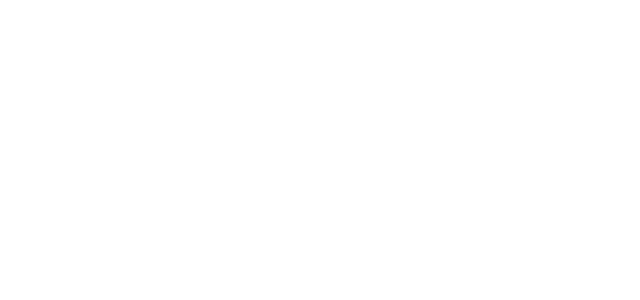
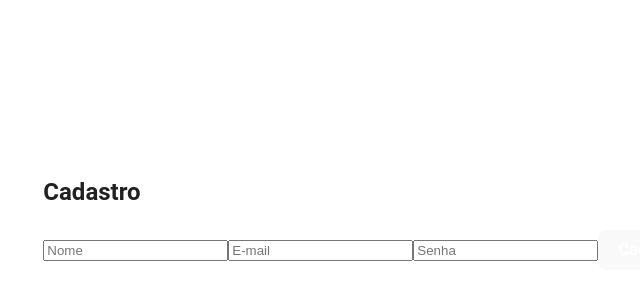
Before and after one commit to leila-minello/projeto2_full, a React (Vite) app in the folder cliente - front/: page /register in a window 1280 px wide. Before the commit this address had no page. Shown: the part 188-488 px from the top of the page, without its empty margins (264-904 px from the left). Built offline with nearby package versions, Linux system fonts and the light colour scheme.

Commit message:
adicionando página de registro

```diff
--- a/cliente - front/src/App.jsx
+++ b/cliente - front/src/App.jsx
@@ -4,6 +4,7 @@
 import Home from "./pages/Home";
 import ArtistPage from "./pages/ArtistPage";
 import Login from "./pages/Login";
+import Register from "./pages/Register";
 
 const theme = createTheme({
   palette: {
@@ -28,6 +29,7 @@
         <Route path="/" element={<Home />} />
         <Route path="/artist/:artistName" element={<ArtistPage />} />
         <Route path="/login" element={<Login/>}/>
+        <Route path="/register" element={<Register/>}/>
       </Routes>
     </Router>
   </ThemeProvider>
--- a/cliente - front/src/pages/Login.jsx
+++ b/cliente - front/src/pages/Login.jsx
@@ -45,6 +45,7 @@
             required
             />
             <button type="submit">Entrar</button>
+            <p>Ainda não está cadastrado? <Link to="/register">Cadastre-se</Link> agora!!</p>
         </form>
     </div>
     );
--- /dev/null
+++ b/cliente - front/src/pages/Register.jsx
@@ -0,0 +1,62 @@
+import { useState } from "react";
+import { useNavigate } from "react-router-dom";
+
+const Register = () => {
+    const [name, setName] = useState("");
+    const [email, setEmail] = useState("");
+    const [password, setPassword] = useState("");
+    const navigate = useNavigate();
+
+    const handleRegister = async (e) => {
+        e.preventDefault();
+
+        const response = await fetch("http://localhost:5000/api/register", {
+            method: "POST",
+            headers: {
+                "Content-Type": "application/json",
+            },
+            body: JSON.stringify({name, email, password}),
+        });
+
+        const data = await response.json();
+
+        if (response.ok) {
+            alert("Cadastro realizado!! Faça o login agora :D");
+            navigate("/login");
+        } else {
+            alert(data.message || "Erro ao realizar cadastro ..");
+        }
+    };
+
+    return (
+        <div>
+            <h2>Cadastro</h2>
+            <form onSubmit={handleRegister}>
+                <input
+                type="text"
+                placeholder="Nome"
+                value={name}
+                onChange={(e) => setName(e.target.value)}
+                required
+                />
+                <input
+                type="email"
+                placeholder="E-mail"
+                value={email}
+                onChange={(e) => setEmail(e.target.value)}
+                required
+                />
+                <input
+                type="password"
+                placeholder="Senha"
+                value={password}
+                onChange={(e) => setPassword(e.target.value)}
+                required
+                />
+                <button type="submit">Cadastrar</button>
+            </form>
+        </div>
+    );
+};
+
+export default Register;
```
